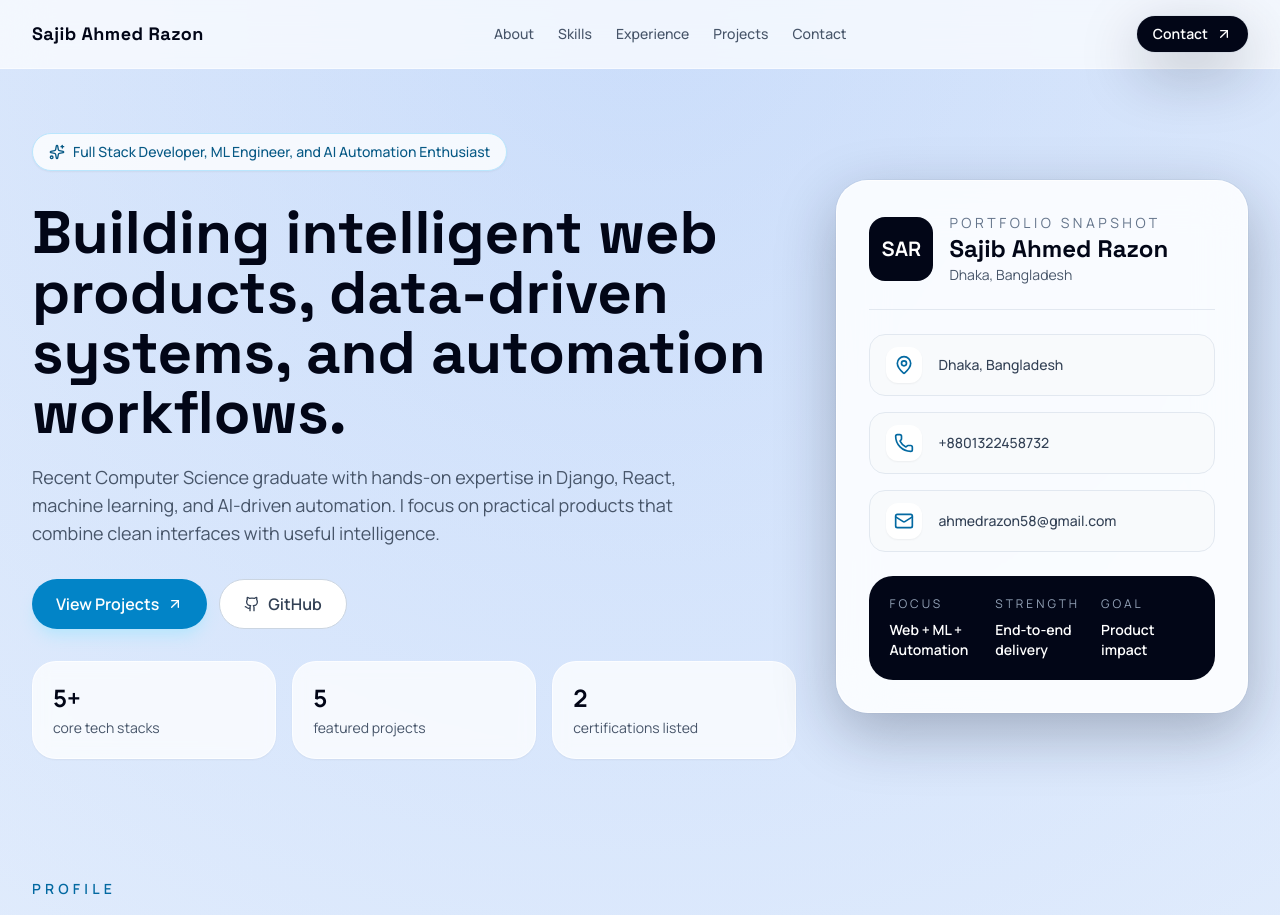
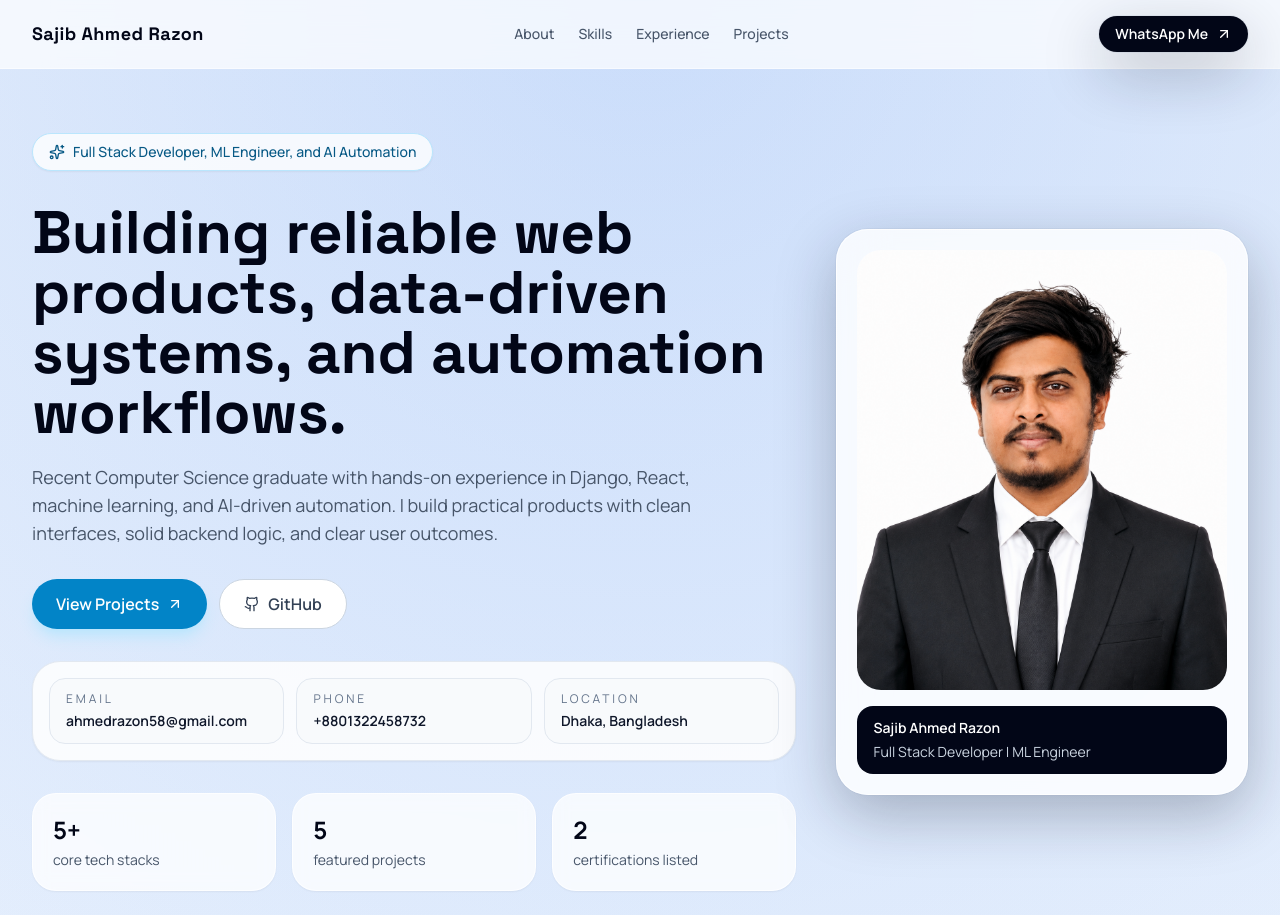
Before and after one commit to Razon-1/portfolio, a React (Vite) app: page / in a window 1280 px wide. Shown: the top 915 px of the page. Built offline with nearby package versions, Linux system fonts and the light colour scheme.

Commit message:
update some contents

```diff
--- a/src/App.tsx
+++ b/src/App.tsx
@@ -6,12 +6,8 @@ import {
   ExternalLink,
   Github,
   GraduationCap,
-  HeartPulse,
   LaptopMinimal,
   LayoutGrid,
-  Mail,
-  MapPin,
-  Phone,
   Sparkles,
   Users,
 } from 'lucide-react';
@@ -126,18 +122,11 @@ const highlights = [
   { value: '2', label: 'certifications listed' },
 ];
 
-const contactItems = [
-  { icon: MapPin, label: 'Dhaka, Bangladesh', href: '#contact' },
-  { icon: Phone, label: '+8801322458732', href: 'tel:+8801322458732' },
-  { icon: Mail, label: 'ahmedrazon58@gmail.com', href: 'mailto:ahmedrazon58@gmail.com' },
-];
-
 const navItems = [
-  { label: 'About', href: '#about' },
+  { label: 'About', href: '#home' },
   { label: 'Skills', href: '#skills' },
   { label: 'Experience', href: '#experience' },
   { label: 'Projects', href: '#projects' },
-  { label: 'Contact', href: '#contact' },
 ];
 
 function SectionTitle({ eyebrow, title, description }: { eyebrow: string; title: string; description: string }) {
@@ -166,10 +155,12 @@ function App() {
             ))}
           </nav>
           <a
-            href="mailto:ahmedrazon58@gmail.com"
+            href="https://wa.me/8801322458732"
+            target="_blank"
+            rel="noreferrer"
             className="inline-flex items-center gap-2 rounded-full bg-slate-950 px-4 py-2 text-sm font-semibold text-white shadow-glow hover:bg-slate-800"
           >
-            Contact
+            WhatsApp Me
             <ArrowUpRight className="h-4 w-4" />
           </a>
         </div>
@@ -181,15 +172,15 @@ function App() {
             <div className="space-y-8">
               <div className="inline-flex items-center gap-2 rounded-full border border-sky-200 bg-white/80 px-4 py-2 text-sm font-medium text-sky-800 shadow-sm">
                 <Sparkles className="h-4 w-4" />
-                Full Stack Developer, ML Engineer, and AI Automation Enthusiast
+                Full Stack Developer, ML Engineer, and AI Automation
               </div>
               <div className="space-y-5">
                 <h1 className="max-w-3xl text-4xl font-bold leading-tight text-slate-950 sm:text-5xl lg:text-6xl">
-                  Building intelligent web products, data-driven systems, and automation workflows.
+                  Building reliable web products, data-driven systems, and automation workflows.
                 </h1>
                 <p className="max-w-2xl text-base leading-8 text-slate-600 sm:text-lg">
-                  Recent Computer Science graduate with hands-on expertise in Django, React, machine learning, and AI-driven automation.
-                  I focus on practical products that combine clean interfaces with useful intelligence.
+                  Recent Computer Science graduate with hands-on experience in Django, React, machine learning, and AI-driven automation.
+                  I build practical products with clean interfaces, solid backend logic, and clear user outcomes.
                 </p>
               </div>
 
@@ -212,6 +203,32 @@ function App() {
                 </a>
               </div>
 
+              <div className="grid gap-3 rounded-[1.75rem] border border-slate-200 bg-white/85 p-4 shadow-sm sm:grid-cols-3">
+                <a
+                  href="mailto:ahmedrazon58@gmail.com"
+                  className="rounded-2xl border border-slate-200 bg-slate-50 px-4 py-3 hover:border-sky-300 hover:bg-sky-50"
+                >
+                  <div className="text-xs uppercase tracking-[0.24em] text-slate-500">Email</div>
+                  <div className="mt-1 text-sm font-semibold text-slate-900">ahmedrazon58@gmail.com</div>
+                </a>
+                <a
+                  href="tel:+8801322458732"
+                  className="rounded-2xl border border-slate-200 bg-slate-50 px-4 py-3 hover:border-sky-300 hover:bg-sky-50"
+                >
+                  <div className="text-xs uppercase tracking-[0.24em] text-slate-500">Phone</div>
+                  <div className="mt-1 text-sm font-semibold text-slate-900">+8801322458732</div>
+                </a>
+                <a
+                  href="https://maps.google.com/?q=Dhaka,Bangladesh"
+                  target="_blank"
+                  rel="noreferrer"
+                  className="rounded-2xl border border-slate-200 bg-slate-50 px-4 py-3 hover:border-sky-300 hover:bg-sky-50"
+                >
+                  <div className="text-xs uppercase tracking-[0.24em] text-slate-500">Location</div>
+                  <div className="mt-1 text-sm font-semibold text-slate-900">Dhaka, Bangladesh</div>
+                </a>
+              </div>
+
               <div className="grid gap-4 sm:grid-cols-3">
                 {highlights.map((item) => (
                   <div key={item.label} className="rounded-3xl border border-white/70 bg-white/75 p-5 shadow-sm backdrop-blur">
@@ -222,77 +239,21 @@ function App() {
               </div>
             </div>
 
-            <div className="relative">
-              <div className="absolute inset-0 -z-10 rounded-[2rem] bg-sky-200/50 blur-3xl" />
-              <div className="rounded-[2rem] border border-white/80 bg-white/85 p-6 shadow-glow backdrop-blur-xl sm:p-8">
-                <div className="flex items-center gap-4 border-b border-slate-200 pb-6">
-                  <div className="flex h-16 w-16 items-center justify-center rounded-2xl bg-slate-950 text-xl font-bold text-white">
-                    SAR
-                  </div>
-                  <div>
-                    <p className="text-sm uppercase tracking-[0.25em] text-slate-500">Portfolio snapshot</p>
-                    <h2 className="text-2xl font-bold text-slate-950">Sajib Ahmed Razon</h2>
-                    <p className="text-sm text-slate-600">Dhaka, Bangladesh</p>
-                  </div>
-                </div>
-
-                <div className="space-y-4 py-6">
-                  {contactItems.map((item) => (
-                    <a
-                      key={item.label}
-                      href={item.href}
-                      className="flex items-center gap-4 rounded-2xl border border-slate-200 bg-slate-50 px-4 py-3 hover:border-sky-300 hover:bg-sky-50"
-                    >
-                      <div className="rounded-xl bg-white p-2 text-sky-700 shadow-sm">
-                        <item.icon className="h-5 w-5" />
-                      </div>
-                      <span className="text-sm font-medium text-slate-700">{item.label}</span>
-                    </a>
-                  ))}
-                </div>
-
-                <div className="grid gap-3 rounded-3xl bg-slate-950 p-5 text-white sm:grid-cols-3">
-                  <div>
-                    <div className="text-xs uppercase tracking-[0.25em] text-slate-400">Focus</div>
-                    <div className="mt-2 text-sm font-semibold">Web + ML + Automation</div>
-                  </div>
-                  <div>
-                    <div className="text-xs uppercase tracking-[0.25em] text-slate-400">Strength</div>
-                    <div className="mt-2 text-sm font-semibold">End-to-end delivery</div>
-                  </div>
-                  <div>
-                    <div className="text-xs uppercase tracking-[0.25em] text-slate-400">Goal</div>
-                    <div className="mt-2 text-sm font-semibold">Product impact</div>
-                  </div>
+            <div className="relative mx-auto w-full max-w-md lg:max-w-none">
+              <div className="absolute inset-0 -z-10 rounded-[2rem] bg-sky-300/40 blur-3xl" />
+              <div className="overflow-hidden rounded-[2rem] border border-white/80 bg-white/80 p-4 shadow-glow backdrop-blur-xl sm:p-5">
+                <img
+                  src="/profile.png"
+                  alt="Sajib Ahmed Razon"
+                  className="h-[360px] w-full rounded-[1.5rem] object-cover object-top sm:h-[440px]"
+                />
+                <div className="mt-4 rounded-2xl bg-slate-950 px-4 py-3 text-sm text-slate-200">
+                  <p className="font-semibold text-white">Sajib Ahmed Razon</p>
+                  <p className="mt-1 text-slate-300">Full Stack Developer | ML Engineer</p>
                 </div>
               </div>
             </div>
-          </div>
-        </section>
 
-        <section id="about" className="mx-auto max-w-7xl px-4 py-10 sm:px-6 lg:px-8 lg:py-14">
-          <SectionTitle
-            eyebrow="Profile"
-            title="A practical builder with a product mindset"
-            description="I enjoy turning ideas into usable software across the stack. My work blends backend logic, frontend polish, machine learning experiments, and lightweight automation so the final product does more than just look good."
-          />
-          <div className="mt-8 grid gap-6 lg:grid-cols-3">
-            <div className="rounded-3xl border border-white/80 bg-white/80 p-6 shadow-sm lg:col-span-2">
-              <p className="text-base leading-8 text-slate-700">
-                Recent Computer Science graduate with hands-on expertise in Full-Stack Software Development, Machine Learning, and AI Automation.
-                Proficient in building scalable Django applications, implementing ML models from concept to deployment, and creating automation workflows
-                that improve efficiency and user experience.
-              </p>
-            </div>
-            <div className="rounded-3xl border border-slate-200 bg-slate-950 p-6 text-white shadow-glow">
-              <div className="flex items-center gap-3 text-sky-300">
-                <HeartPulse className="h-5 w-5" />
-                <span className="text-sm font-semibold uppercase tracking-[0.2em]">Current direction</span>
-              </div>
-              <p className="mt-4 text-sm leading-7 text-slate-300">
-                Building responsive web experiences and AI-enabled systems while expanding depth in emerging technologies.
-              </p>
-            </div>
           </div>
         </section>
 
@@ -468,31 +429,18 @@ function App() {
           </div>
         </section>
 
-        <section id="contact" className="mx-auto max-w-7xl px-4 pb-16 pt-10 sm:px-6 lg:px-8 lg:pb-20 lg:pt-14">
-          <div className="rounded-[2rem] border border-slate-200 bg-slate-950 px-6 py-10 text-white shadow-glow sm:px-8 lg:px-10">
-            <div className="grid gap-8 lg:grid-cols-[1.2fr_0.8fr] lg:items-center">
-              <div>
-                <p className="text-sm font-semibold uppercase tracking-[0.3em] text-sky-300">Contact</p>
-                <h2 className="mt-3 text-3xl font-bold md:text-4xl">Open to internships, junior roles, and project collaboration.</h2>
-                <p className="mt-4 max-w-2xl text-sm leading-7 text-slate-300 md:text-base">
-                  If you want a developer who can handle frontend, backend, data work, and automation in one place, this portfolio gives a solid starting point.
-                </p>
-              </div>
-              <div className="grid gap-3">
-                <a href="mailto:ahmedrazon58@gmail.com" className="rounded-2xl border border-white/10 bg-white/5 px-5 py-4 text-sm font-medium hover:bg-white/10">
-                  ahmedrazon58@gmail.com
-                </a>
-                <a href="tel:+8801322458732" className="rounded-2xl border border-white/10 bg-white/5 px-5 py-4 text-sm font-medium hover:bg-white/10">
-                  +8801322458732
-                </a>
-                <a href="https://github.com/Razon-1" target="_blank" rel="noreferrer" className="rounded-2xl border border-white/10 bg-white/5 px-5 py-4 text-sm font-medium hover:bg-white/10">
-                  github.com/Razon-1
-                </a>
-              </div>
-            </div>
-          </div>
-        </section>
       </main>
+
+      <div className="fixed inset-x-0 bottom-0 z-40 border-t border-slate-200 bg-white/90 px-4 py-3 shadow-[0_-10px_30px_rgba(15,23,42,0.12)] backdrop-blur md:hidden">
+        <div className="mx-auto grid max-w-7xl grid-cols-2 gap-2 text-center text-xs font-semibold text-slate-700">
+          <a href="tel:+8801322458732" className="rounded-2xl border border-slate-200 bg-slate-50 px-3 py-3 hover:border-sky-300 hover:bg-sky-50">
+            Call
+          </a>
+          <a href="mailto:ahmedrazon58@gmail.com" className="rounded-2xl border border-slate-200 bg-slate-50 px-3 py-3 hover:border-sky-300 hover:bg-sky-50">
+            Email
+          </a>
+        </div>
+      </div>
     </div>
   );
 }
```
Also changed, not shown: IMG_7791.PNG (added), public/profile.png (added), 6 other files (tests, documents, lock files or other folders).
